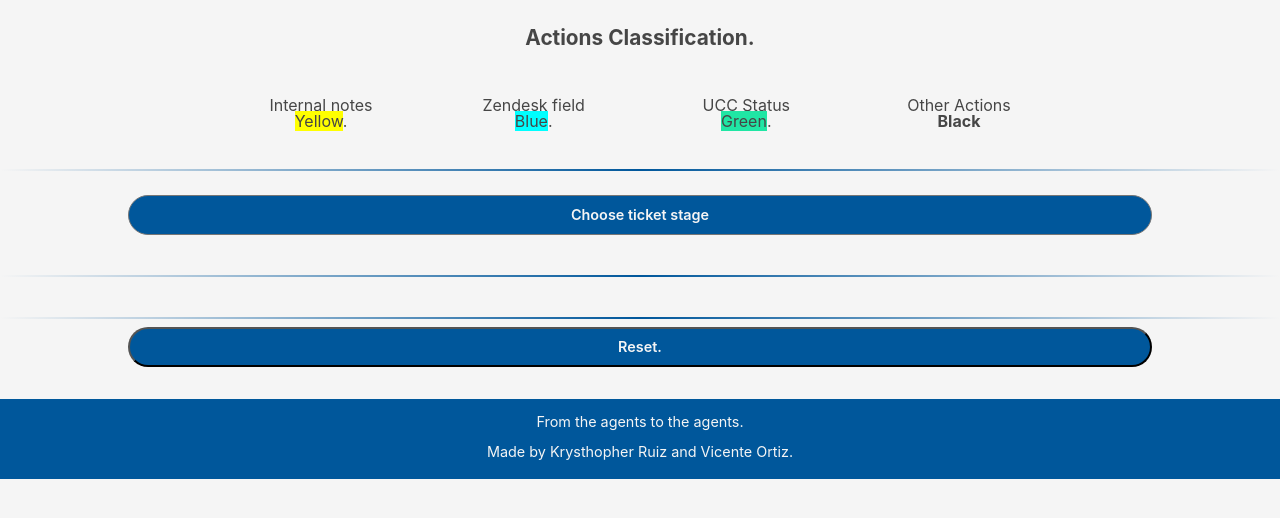
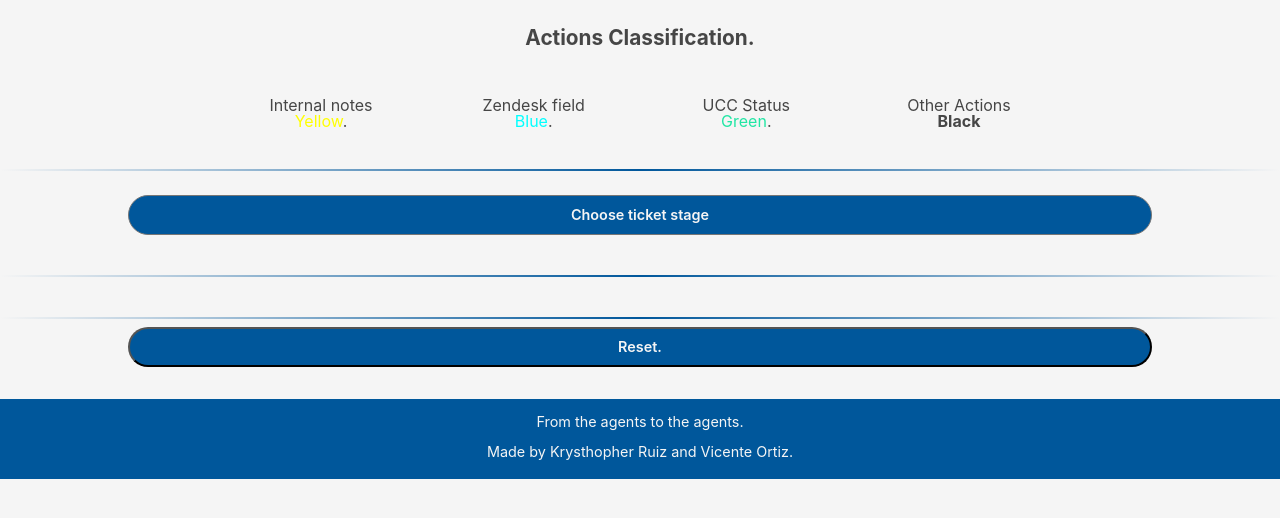
Before and after one commit to Krysthecoder/Govassist-, a plain HTML site: page index.html in a window 1280 px wide. Shown: the part 82-600 px from the top of the page. Drawn offline with Linux system fonts and the light colour scheme.

Commit message:
playing with colors

```diff
--- a/styles/main.css
+++ b/styles/main.css
@@ -44,13 +44,14 @@ header{
     width: 130px;
 }
 .highlight__internal{
-    background-color: yellow;
+    color: yellow;
 }
 .highlight__zendesk{
-    background-color: aqua;
+    color: aqua;
 }
 .highlight__ucc{
-    background-color: rgb(32, 230, 164);
+    color: rgb(32, 230, 164);
+
 }
 .highlight__other-actions{
     font-weight: bold;
```
